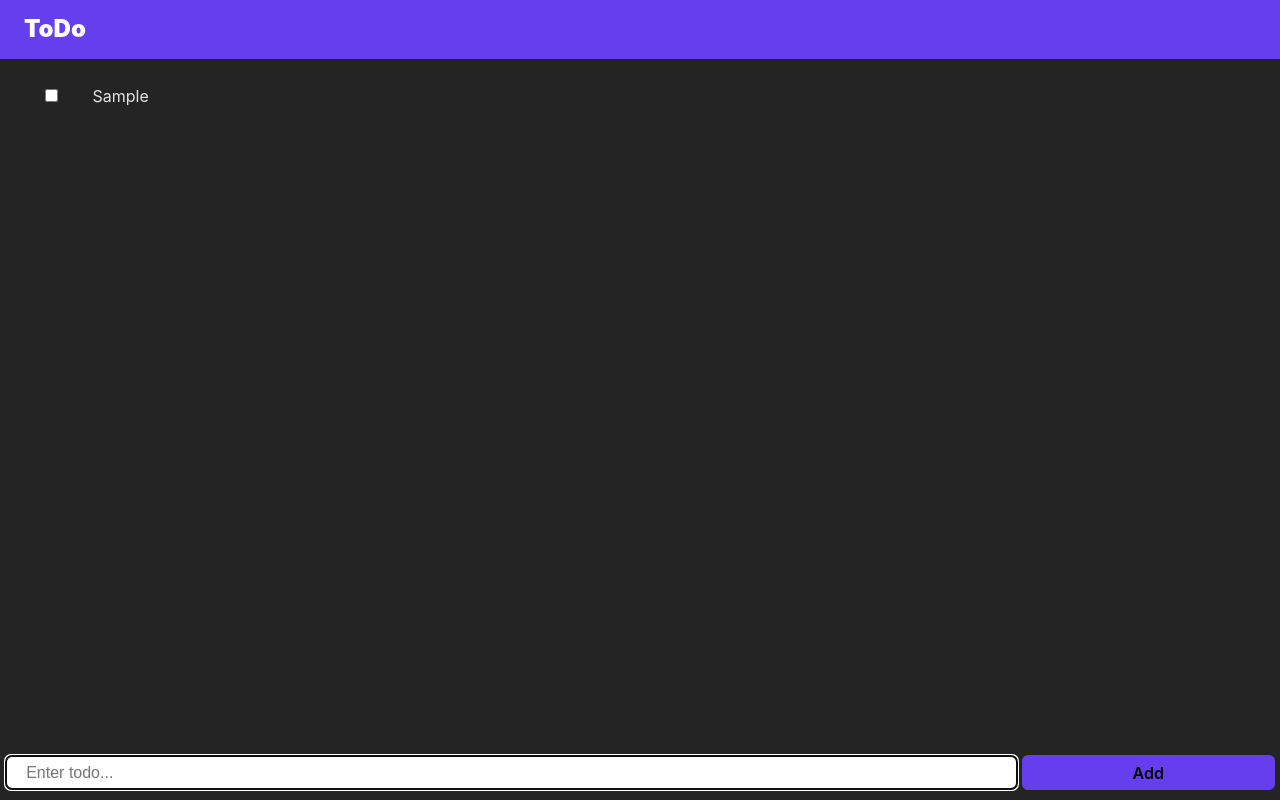
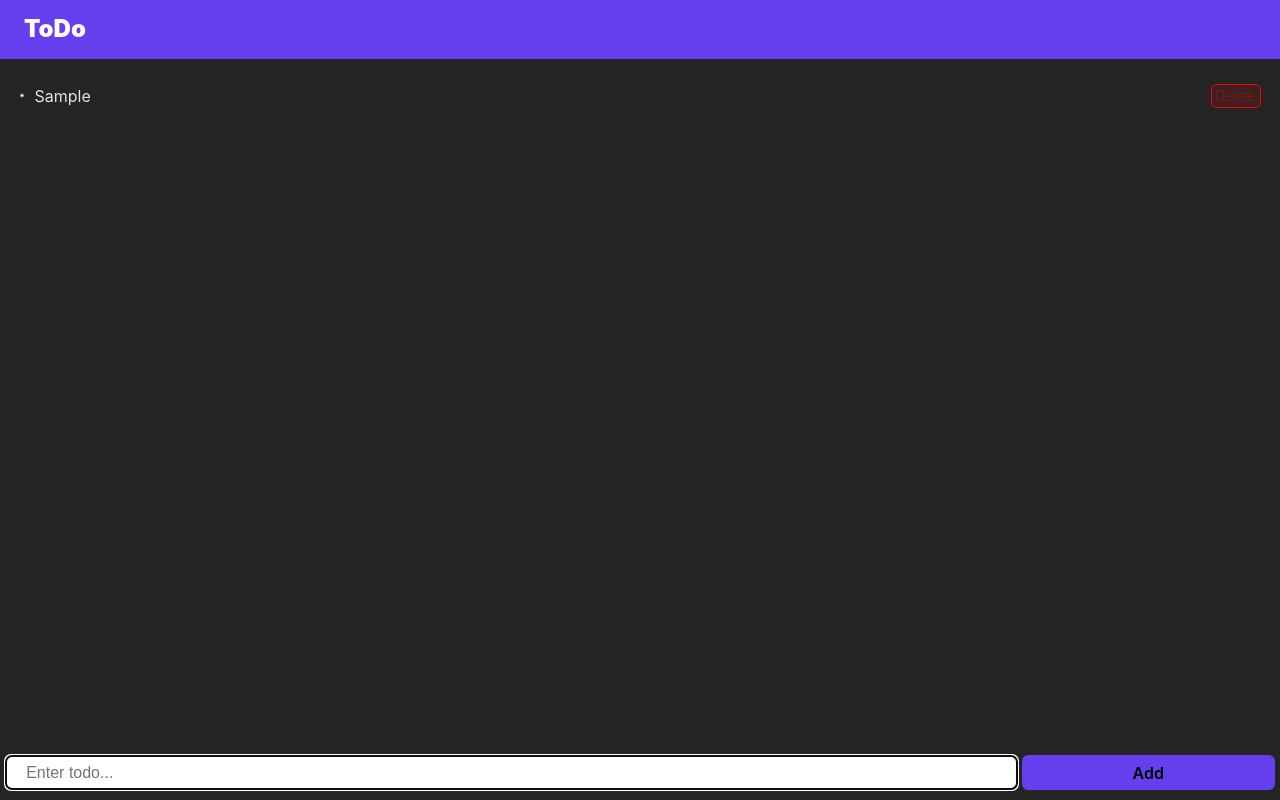
Before and after one commit to millifrill/ToDo, a React (Vite) app: page / in a window 1280 px wide. Both pictures are taken after typing "Sample" into the empty fields and a click on the button "Add". Built offline with nearby package versions, Linux system fonts and the light colour scheme.

Commit message:
added delete button

```diff
--- a/src/App.jsx
+++ b/src/App.jsx
@@ -19,11 +19,17 @@
 		setItems(newItemList);
 	};
 
+	const deleteItem = (id) => {
+		setItems((newItemList) => {
+			return newItemList.filter((item) => item.id !== id);
+		});
+	};
+
 	return (
 		<>
 			<Header />
 			<NewTodoForm addItem={addItem} />
-			<TodoList items={items} />
+			<TodoList items={items} deleteItem={deleteItem} />
 		</>
 	);
 }
--- a/src/assets/styles/todoItem.css
+++ b/src/assets/styles/todoItem.css
@@ -1,3 +1,15 @@
+li {
+	display: flex;
+	align-items: center;
+	justify-content: space-between;
+	margin-bottom: 5px;
+}
+
+li div {
+	display: flex;
+	align-items: center;
+}
+
 .list-item {
 	display: flex;
 	flex-direction: column;
--- a/src/components/DeleteItem.jsx
+++ b/src/components/DeleteItem.jsx
@@ -1,6 +1,16 @@
 import React from 'react';
+import PropTypes from 'prop-types';
 import '../assets/styles/deleteItem.css';
 
-export default function DeleteItem() {
-	return <button className='delete-btn'>Delete</button>;
+export default function DeleteItem({ id, deleteItem }) {
+	return (
+		<button className='delete-btn' onClick={() => deleteItem(id)}>
+			Delete
+		</button>
+	);
 }
+
+DeleteItem.propTypes = {
+	id: PropTypes.string.isRequired,
+	deleteItem: PropTypes.func.isRequired,
+};
--- a/src/components/TodoItem.jsx
+++ b/src/components/TodoItem.jsx
@@ -2,14 +2,18 @@
 import PropTypes from 'prop-types';
 import CheckBox from './CheckBox';
 import '../assets/styles/todoItem.css';
+import DeleteItem from './DeleteItem';
 
-export default function TodoItem({ items }) {
+export default function TodoItem({ items, deleteItem }) {
 	return (
 		<>
 			{items.map((item) => (
 				<li key={item.id}>
-					<CheckBox />
-					<p className='list-item'>{item.text}</p>
+					<div>
+						<CheckBox />
+						<p className='list-item'>{item.text}</p>
+					</div>
+					<DeleteItem id={item.id} deleteItem={deleteItem} />
 				</li>
 			))}
 		</>
@@ -18,4 +22,5 @@
 
 TodoItem.propTypes = {
 	items: PropTypes.array.isRequired,
+	deleteItem: PropTypes.func.isRequired,
 };
--- a/src/components/TodoList.jsx
+++ b/src/components/TodoList.jsx
@@ -3,15 +3,16 @@
 import '../assets/styles/todoList.css';
 import TodoItem from './TodoItem';
 
-export default function TodoList({ items }) {
+export default function TodoList({ items, deleteItem }) {
 	return (
 		<ul className='list'>
 			{items.length === 0 && 'No todos'}
-			<TodoItem items={items} />
+			<TodoItem items={items} deleteItem={deleteItem} />
 		</ul>
 	);
 }
 
 TodoList.propTypes = {
 	items: PropTypes.array.isRequired,
+	deleteItem: PropTypes.func.isRequired,
 };
--- a/src/index.css
+++ b/src/index.css
@@ -49,9 +49,7 @@
 	cursor: pointer;
 	transition: border-color 0.25s;
 }
-button:hover {
-	border-color: #646cff;
-}
+
 button:focus,
 button:focus-visible {
 	outline: 1px auto -webkit-focus-ring-color;
```
